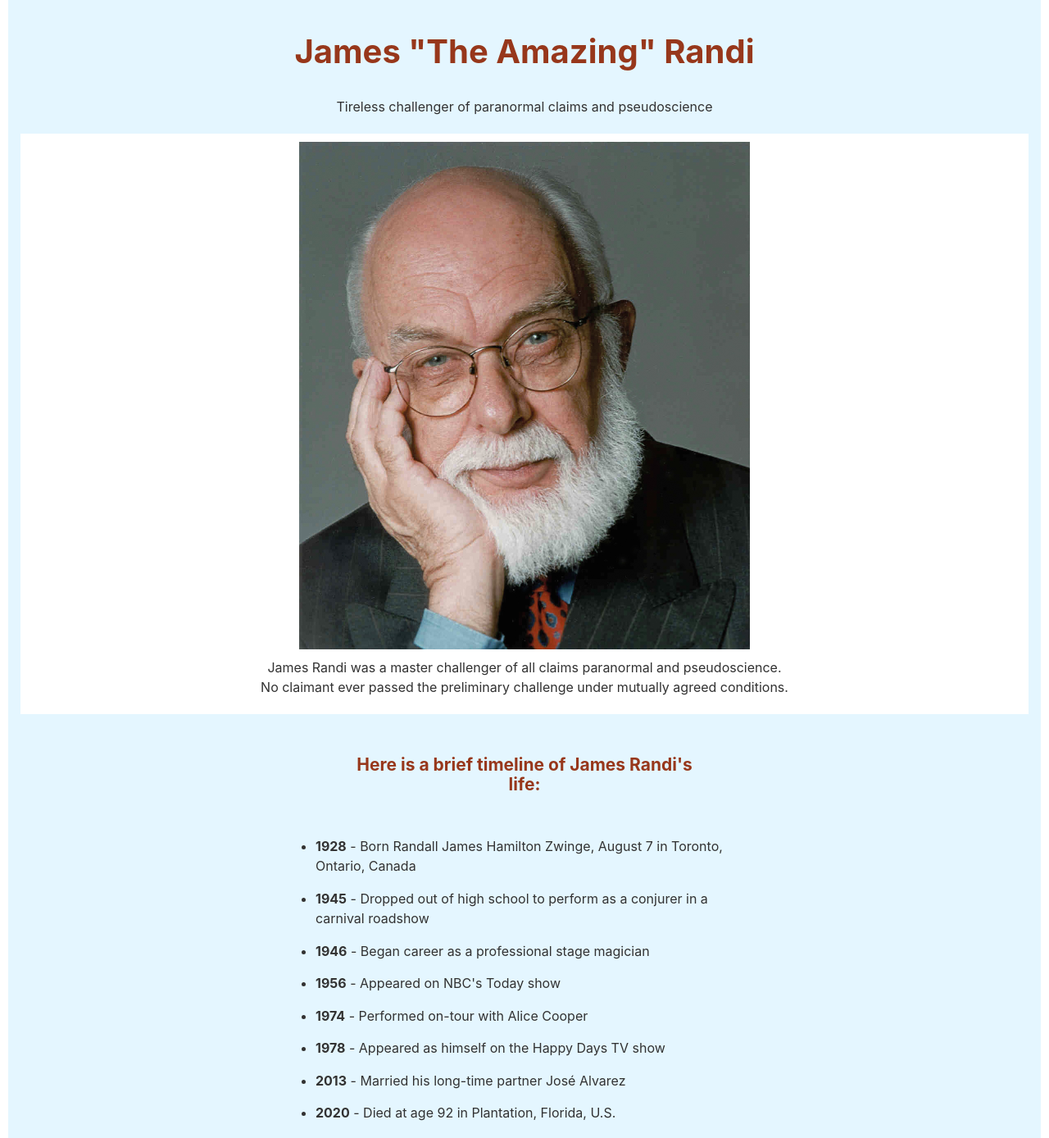
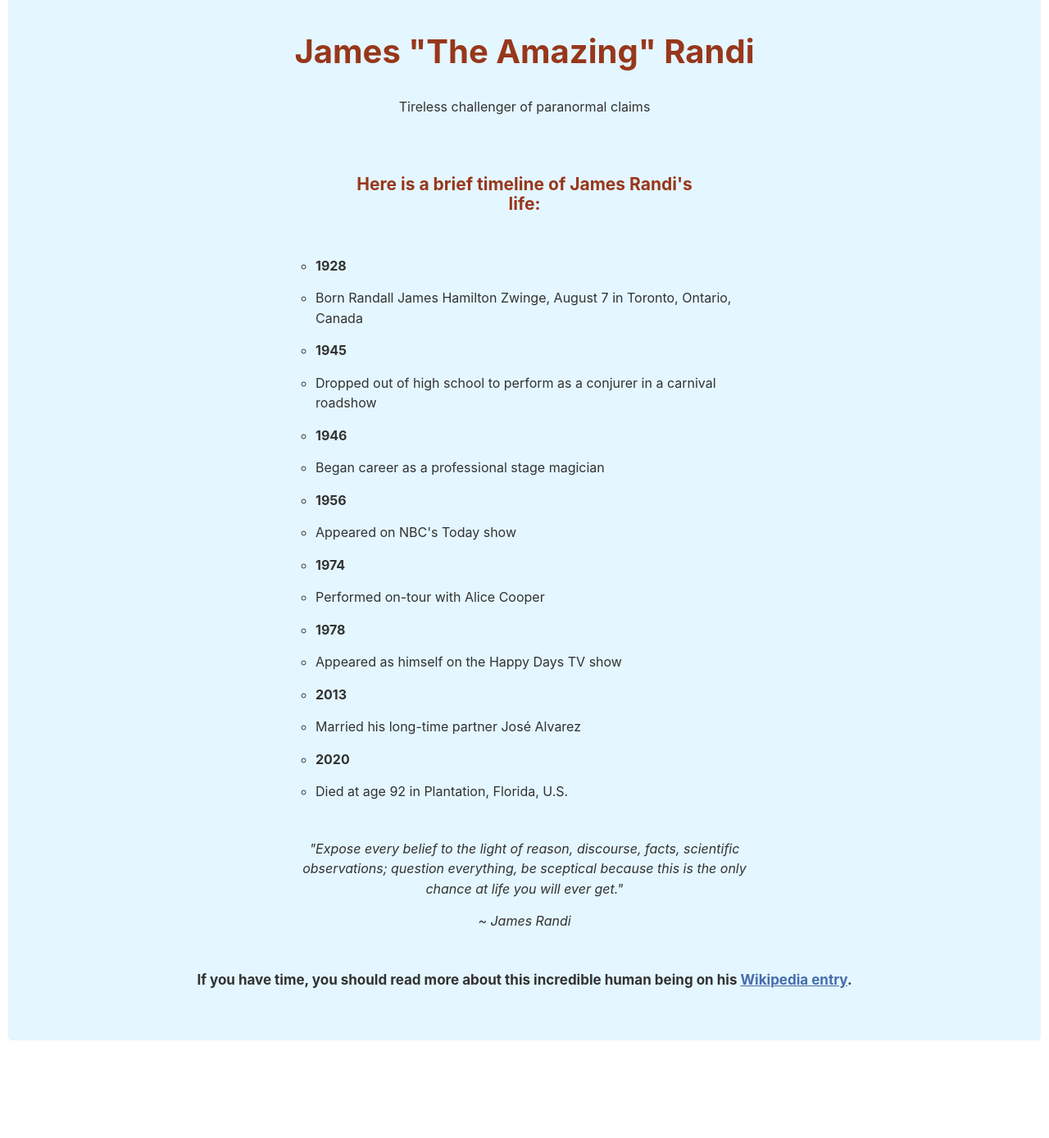
Before and after one commit to DarrickFauvel/fcc-rwd, a plain HTML site: page tribute-page/index.html in a window 1280 px wide. Shown: the part 42-1430 px from the top of the page at 82% size. After the commit the page ends 1341 px from the top, so only its background shows below. Drawn offline with Linux system fonts and the light colour scheme.

Commit message:
Restructure timeline list

```diff
--- a/tribute-page/index.html
+++ b/tribute-page/index.html
@@ -14,8 +14,8 @@
     <main class="main" id="main">
         <header class="header text-center">
             <h1 class="header__title" id="title">James "The Amazing" Randi</h1>
-            <p class="header__subtitle">Tireless challenger of paranormal claims and pseudoscience</p>
-            <div id="img-div">
+            <p class="header__subtitle">Tireless challenger of paranormal claims</p>
+            <!-- <div id="img-div">
                 <figure class="header__figure">
                     <img id="image" src="./randi.jpg" alt="Preferred official head-shot of James Randi" width="1099"
                         height="1237">
@@ -24,25 +24,47 @@
                         pseudoscience.<br>
                         No claimant ever passed the preliminary challenge under mutually agreed conditions.</figcaption>
                 </figure>
-            </div>
+            </div> -->
         </header>
 
         <article class="article text-center" id="tribute-info">
             <h2 class="article__title">Here is a brief timeline of James Randi's life:</h2>
             <ul class="article__timeline">
-                <li><strong>1928</strong> - Born Randall James Hamilton Zwinge, August 7 in Toronto, Ontario, Canada
-                </li>
-                <li><strong>1945</strong> - Dropped out of high school to perform as a conjurer in a carnival roadshow
-                </li>
-                <li><strong>1946</strong> - Began career as a professional stage magician</li>
-                <li><strong>1956</strong> - Appeared on NBC's Today show</li>
-                <li><strong>1974</strong> - Performed on-tour with Alice Cooper</li>
-                <li><strong>1978</strong> - Appeared as himself on the Happy Days TV show</li>
-                <li><strong>2013</strong> - Married his long-time partner José Alvarez</li>
-                <li><strong>2020</strong> - Died at age 92 in Plantation, Florida, U.S.</li>
+                <ul class="timeline__date">
+                    <li><strong>1928</strong></li>
+                    <li>Born Randall James Hamilton Zwinge, August 7 in Toronto, Ontario, Canada</li>
+                </ul>
+                <ul class="timeline__date">
+                    <li><strong>1945</strong></li>
+                    <li>Dropped out of high school to perform as a conjurer in a carnival roadshow</li>
+                </ul>
+                <ul class="timeline__date">
+                    <li><strong>1946</strong></li>
+                    <li>Began career as a professional stage magician</li>
+                </ul>
+                <ul class="timeline__date">
+                    <li><strong>1956</strong></li>
+                    <li>Appeared on NBC's Today show</li>
+                </ul>
+                <ul class="timeline__date">
+                    <li><strong>1974</strong></li>
+                    <li>Performed on-tour with Alice Cooper</li>
+                </ul>
+                <ul class="timeline__date">
+                    <li><strong>1978</strong></li>
+                    <li>Appeared as himself on the Happy Days TV show</li>
+                </ul>
+                <ul class="timeline__date">
+                    <li><strong>2013</strong></li>
+                    <li>Married his long-time partner José Alvarez</li>
+                </ul>
+                <ul class="timeline__date">
+                    <li><strong>2020</strong></li>
+                    <li>Died at age 92 in Plantation, Florida, U.S.</li>
+                </ul>
             </ul>
 
-            <figure class="article__quote text-left">
+            <figure class="article__quote">
                 <blockquote>
                     <p><em>"Expose every belief to the light of reason, discourse, facts, scientific observations;
                             question everything, be sceptical because this is the only chance at life you will ever
```
